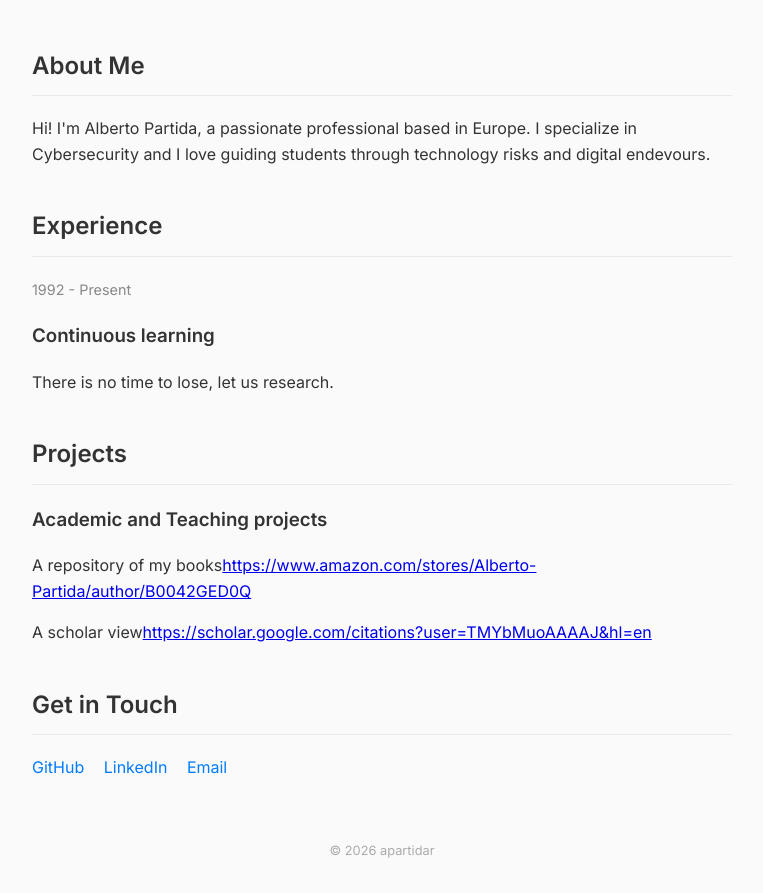
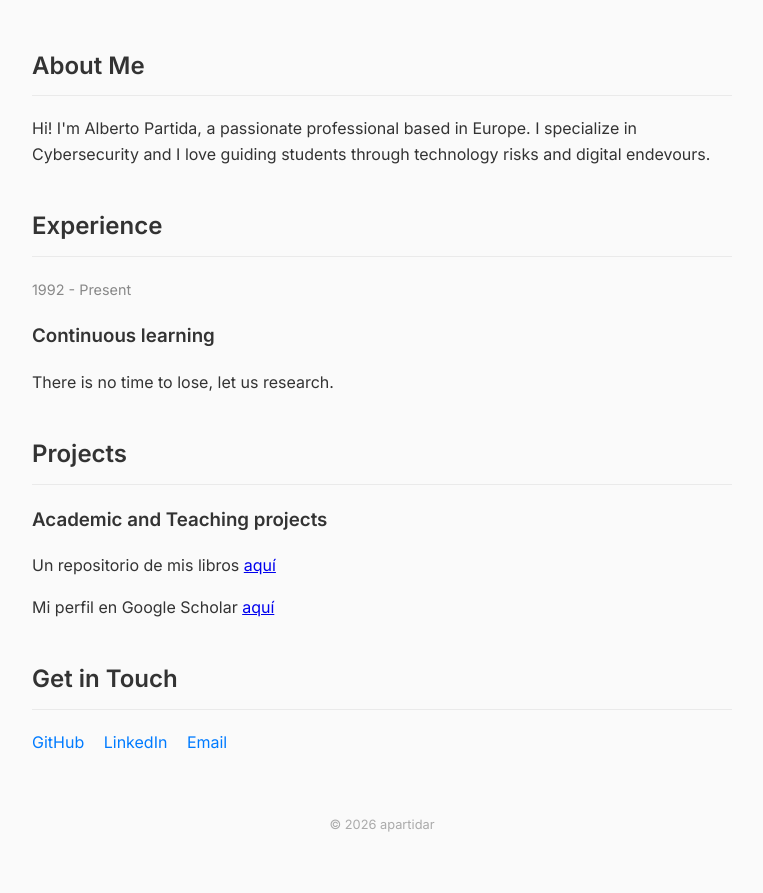
Before and after one commit to apartidar/apartidar.github.io, a plain HTML site: page index.html in a window 1280 px wide. Shown: the part 197-1090 px from the top of the page, without its empty margins (258-1021 px from the left). Drawn offline with Linux system fonts and the light colour scheme.

Commit message:
Update index.html

```diff
--- a/index.html
+++ b/index.html
@@ -32,8 +32,8 @@
             <h2>Projects</h2>
             <div class="item">
                 <h3>Academic and Teaching projects</h3>
-                <p>A repository of my books<a href="#">https://www.amazon.com/stores/Alberto-Partida/author/B0042GED0Q</a></p>
-                <p>A scholar view<a href="#">https://scholar.google.com/citations?user=TMYbMuoAAAAJ&hl=en</a></p>
+                <p>Un repositorio de mis libros <a href="https://www.amazon.com/stores/Alberto-Partida/author/B0042GED0Q">aquí</a></p>
+                <p>Mi perfil en Google Scholar <a href="https://scholar.google.com/citations?user=TMYbMuoAAAAJ&hl=en">aquí</a></p>
             </div>
         </section>
 
```
